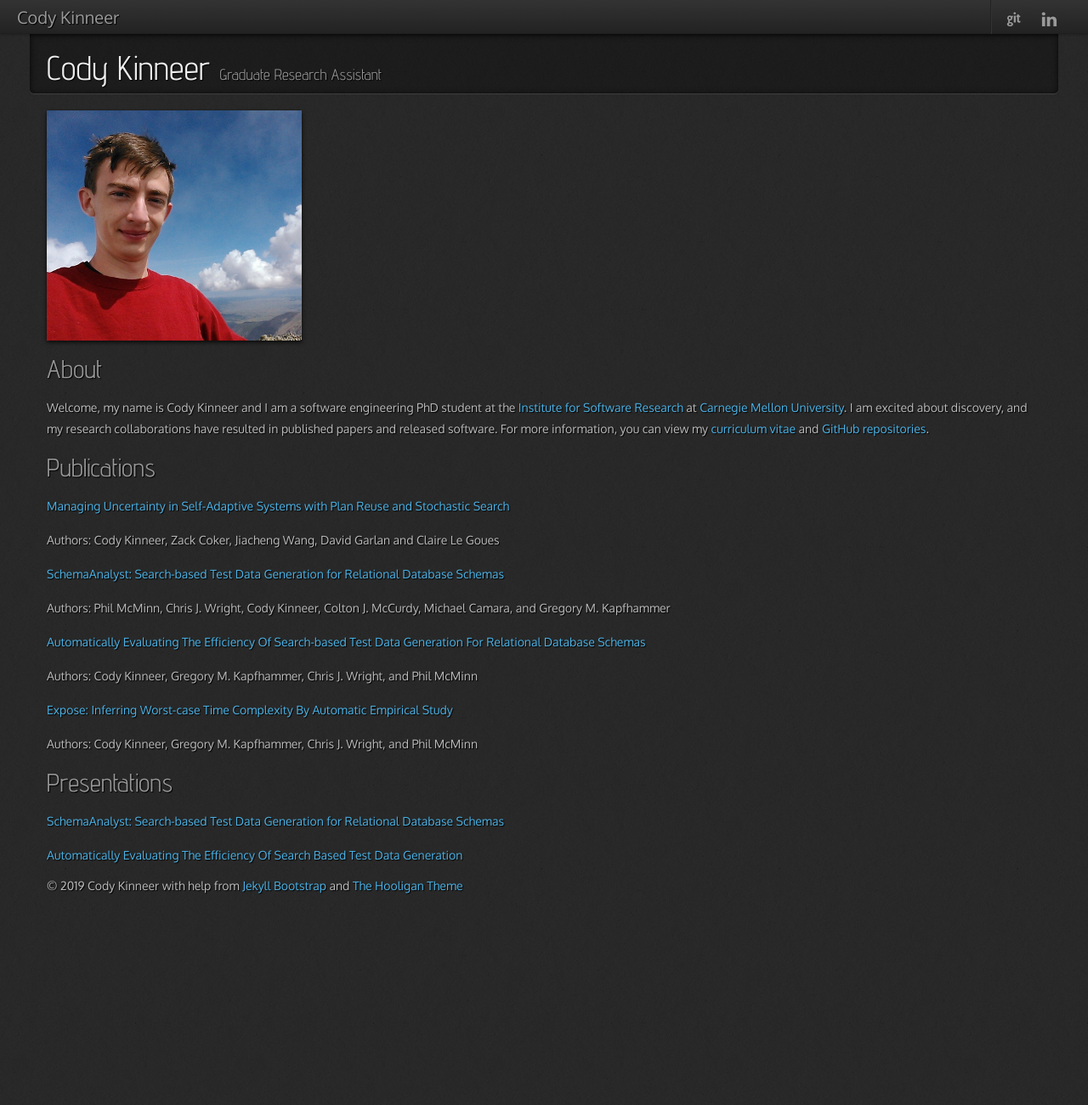
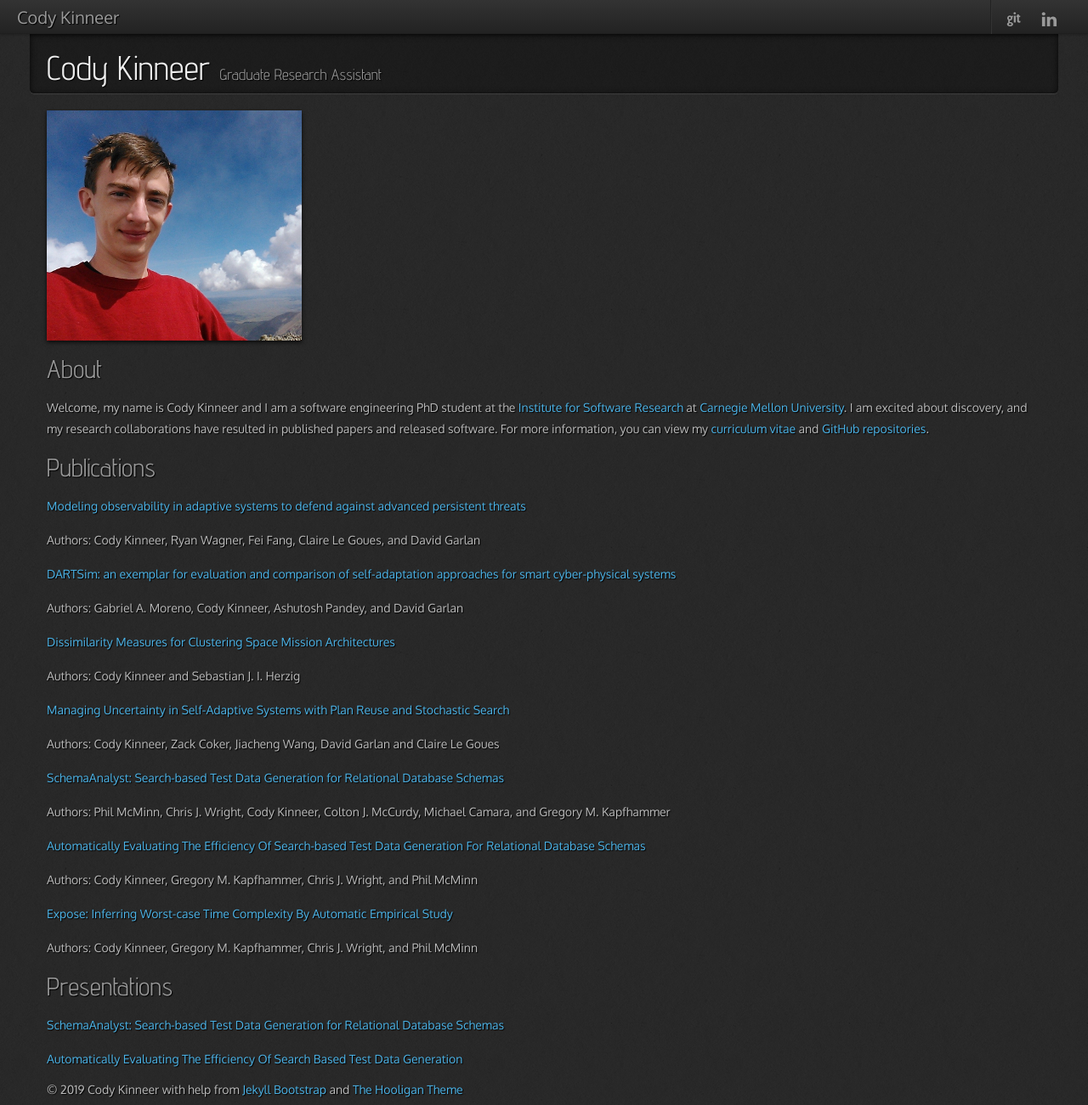
Before and after one commit to kinneerc/kinneerc.github.io, a Jekyll site: the page built from index.md, in a window 1280 px wide. Shown: the whole page at 85% size. Built offline with Jekyll 4.4.1, drawn with Linux system fonts in a browser that asks for light colours; nearby versions of some CDN libraries; before the commit the page ends 1061 px from its top, so only the background shows below that.

Commit message:
added most recent papers to website

```diff
--- a/index.md
+++ b/index.md
@@ -15,6 +15,18 @@ software. For more information, you can view my [curriculum vitae]({{ site.url }
 
 
 ## Publications
+[Modeling observability in adaptive systems to defend against advanced persistent threats]({{ site.url }}/assets/memocode2019.pdf)
+
+Authors: Cody Kinneer, Ryan Wagner, Fei Fang, Claire Le Goues, and David Garlan
+
+[DARTSim: an exemplar for evaluation and comparison of self-adaptation approaches for smart cyber-physical systems]({{ site.url }}/assets/seams2019.pdf)
+
+Authors: Gabriel A. Moreno, Cody Kinneer, Ashutosh Pandey, and David Garlan
+
+[Dissimilarity Measures for Clustering Space Mission Architectures]({{ site.url }}/assets/models2018.pdf)
+
+Authors: Cody Kinneer and Sebastian J. I. Herzig
+
 [Managing Uncertainty in Self-Adaptive Systems with Plan Reuse and Stochastic Search]({{ site.url }}/assets/seams2018.pdf)
 
 Authors: Cody Kinneer, Zack Coker, Jiacheng Wang, David Garlan and Claire Le Goues
```
